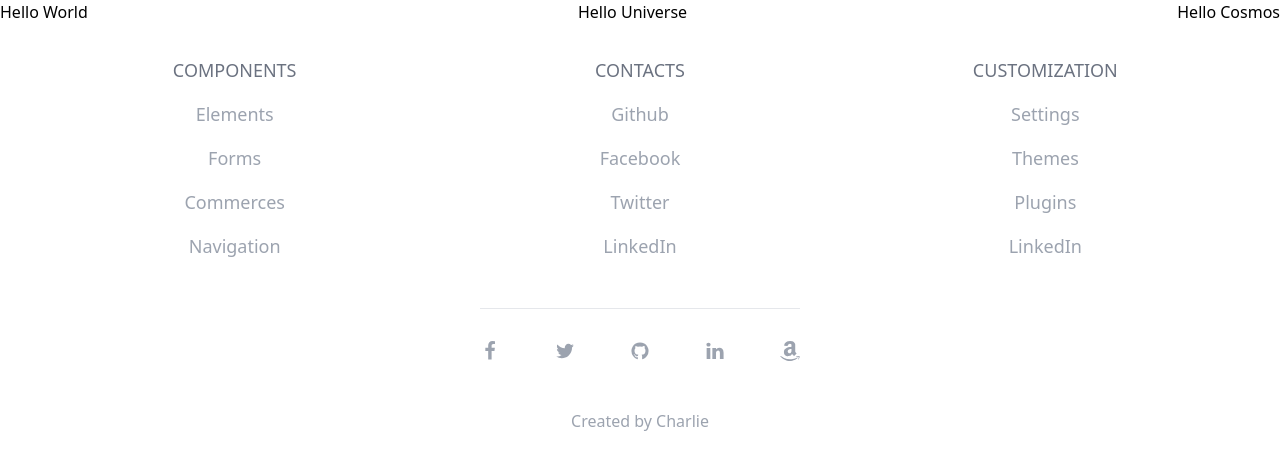
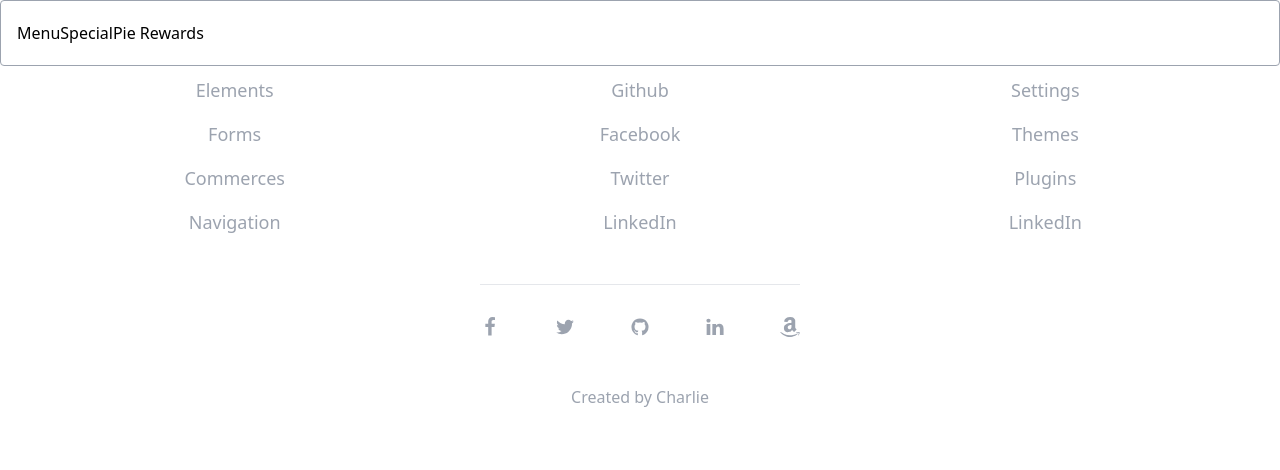
Before and after one commit to JonathanDuarteGH/react-project-pizza, a React (Create React App) app in the folder client/: page / in a window 1280 px wide. Shown: the top 470 px of the page. Built offline with nearby package versions, Linux system fonts and the light colour scheme.

Commit message:
continued applying tailwind styles 4

```diff
--- a/client/src/components/NavBar.js
+++ b/client/src/components/NavBar.js
@@ -2,12 +2,12 @@ import React from 'react'
 
 const NavBar = () => {
   return (
-    <div className="bg-white flex justify-between">
-      <h1>Hello World</h1>
-      <h2>Hello Universe</h2>
-      <h3>Hello Cosmos</h3>
-    </div>
+    <nav className="border border-double border-gray-400 rounded bg-white flex flex-wrap px-4 py-5 w-full fixed z-10">
+      <h1>Menu</h1>
+      <h2>Special</h2>
+      <h3>Pie Rewards</h3>
+    </nav>
   )
 }
 
-export default NavBar
+export default NavBar;
```
Also changed, not shown: 2 other files (tests, documents, lock files or other folders).
